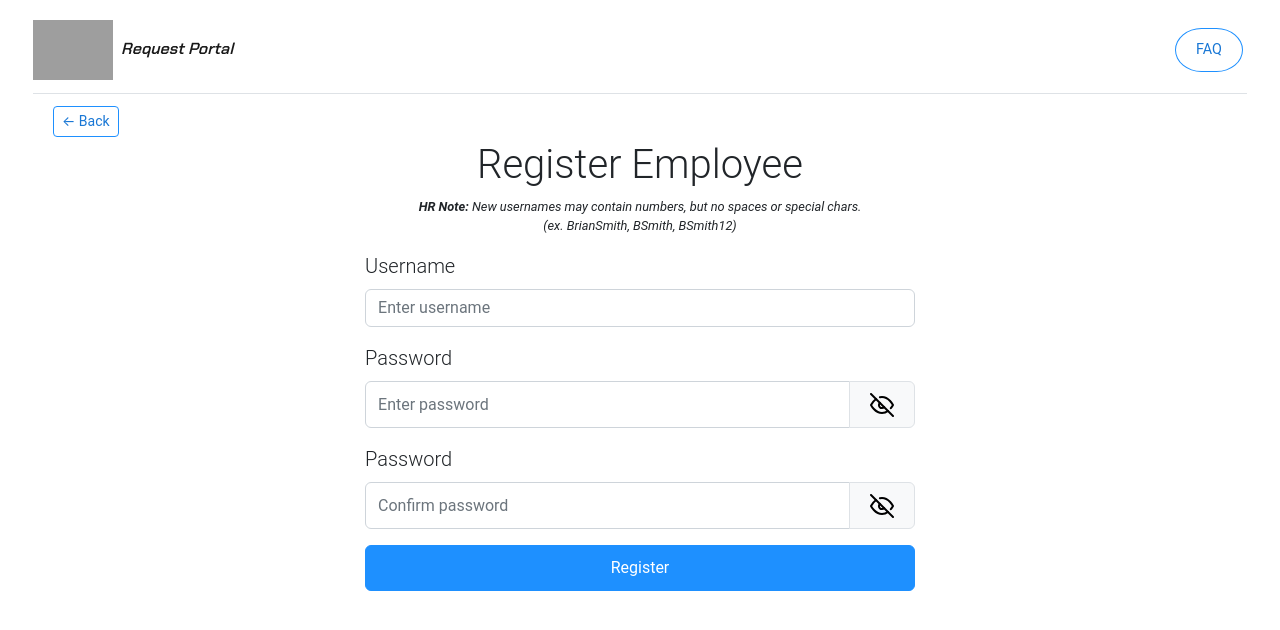
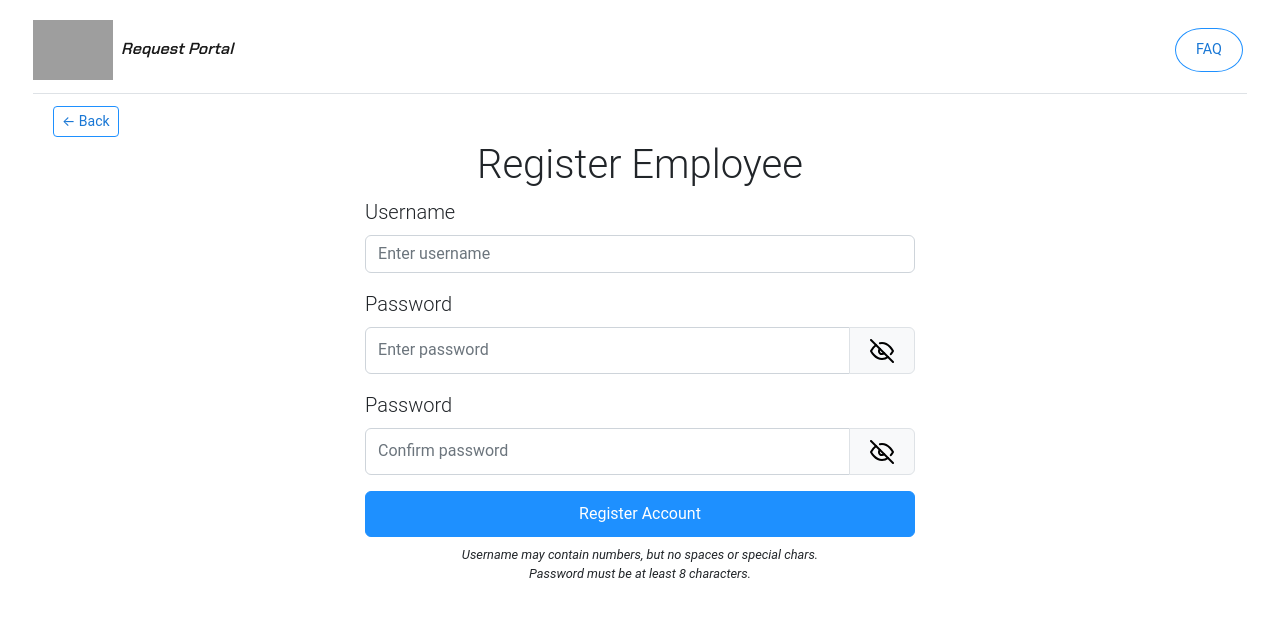
Before and after one commit to briannarenni/AtomRequestPortal, a React (Create React App) app: page /register in a window 1280 px wide. Shown: the top 630 px of the page. Built offline with nearby package versions, Linux system fonts and the light colour scheme; grey boxes are pictures that could not be loaded.

Commit message:
Add password validation, fix Register bug

```diff
--- a/src/hooks/useLocal.js
+++ /dev/null
@@ -1,6 +0,0 @@
-
-export const saveCurrUser = () => { }
-
-export const getCurrUser = () => { }
-
-export const saveUserTickets = () => { }
--- a/src/pages/Login.js
+++ b/src/pages/Login.js
@@ -25,7 +25,7 @@ export default function Login() {
     password: '',
   };
 
-  const validationSchema = Yup.object().shape({
+  const schema = Yup.object().shape({
     username: Yup.string().required('Username cannot be blank'),
     password: Yup.string().required('Password cannot be blank'),
   });
@@ -52,7 +52,7 @@ export default function Login() {
 
       <Formik
         initialValues={ initialValues }
-        validationSchema={ validationSchema }
+        validationSchema={ schema }
         onSubmit={ onSubmit }
       >
         { ({ isValid, dirty, errors, touched }) => (
--- a/src/pages/Register.js
+++ b/src/pages/Register.js
@@ -4,6 +4,7 @@ import * as Yup from 'yup';
 import { useNavigate } from 'react-router-dom';
 import styles from '../assets/styles/Form.module.css';
 import { useAuth } from '../hooks/useAuth';
+import { validatePass } from '../utils';
 import { PageHeader } from "../components/ui";
 import { UsernameControl, PasswordControl, ConfirmPasswordControl, SubmitBtn } from '../components/form';
 import { registerUser } from "../data";
@@ -25,52 +26,46 @@ export default function Register() {
     confirm: '',
   };
 
-  const validationSchema = Yup.object().shape({
-    username: Yup.string().required('Username is required'),
-    password: Yup.string().required('Password is required'),
-    confirm: Yup.string().required('Password confirmation is required'),
+  const schema = Yup.object().shape({
+    username: Yup.string().required('Required field'),
+    password: Yup.string().required('Required field'),
+    confirm: Yup.string().required('Required field'),
   });
 
-  const handleLogin = async (values, { setFieldError }) => {
+  const onSubmit = async (values, { setFieldError }) => {
+    const { errors, validatePassword } = validatePass(values.password);
+
+    if (!validatePassword) {
+      const errorMessage = errors.join(" ");
+      setFieldError('password', errorMessage);
+    }
+
+    if (values.password !== values.confirm) {
+      setFieldError('confirm', "Passwords don't match");
+      return;
+    }
+
     const response = await registerUser(values.username, values.password);
 
     if (response === 'Username already registered') {
       setFieldError('username', response);
-      return;
     } else {
       setCurrUser(response.data);
     }
-  }
-
-  const onSubmit = async (values, { setFieldError }) => {
-    if (values.password !== values.confirm) {
-      setFieldError('password', "Passwords don't match");
-      setFieldError('confirm', "Passwords don't match");
-      return;
-    }
-
-    handleLogin();
   };
 
   return (
     <>
       <header>
         <PageHeader title='Register Employee' />
-        <p className={ styles.formNote }>
-          <span className={ styles.formNote }>
-            <span className="fw-bold">HR Note: </span>
-            New usernames may contain numbers, but no spaces or special chars.
-            <br /> (ex. BrianSmith, BSmith, BSmith12)
-          </span>
-        </p>
       </header>
 
       <Formik
         initialValues={ initialValues }
-        validationSchema={ validationSchema }
+        validationSchema={ schema }
         onSubmit={ onSubmit }
       >
-        { ({ isValid, dirty, errors, touched}) => (
+        { ({ isValid, dirty, errors, touched }) => (
           <Form className={ styles.formContainer }>
             <UsernameControl
               name='username'
@@ -90,7 +85,14 @@ export default function Register() {
               touched={ touched.confirm }
             />
 
-            <SubmitBtn btnTxt='Register' disabled={ !isValid || !dirty } />
+            <SubmitBtn btnTxt='Register Account' disabled={ !isValid || !dirty } />
+
+            <div className={ styles.formNote }>
+              <p>Username may contain numbers, but no spaces or special chars.
+                <br />
+                Password must be at least 8 characters.
+              </p>
+            </div>
           </Form>
         ) }
       </Formik>
```
Also changed, not shown: src/pages/ChangePassword.js (+3 -7 lines).
